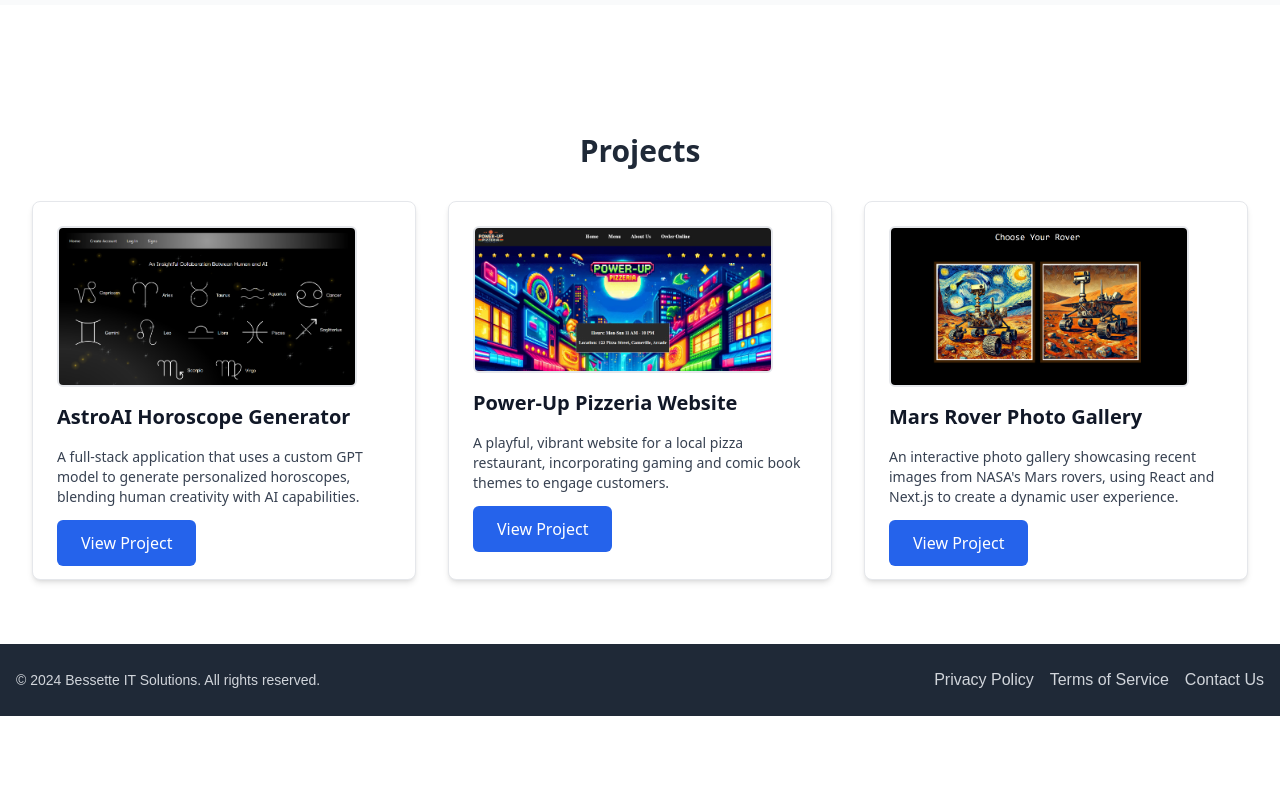
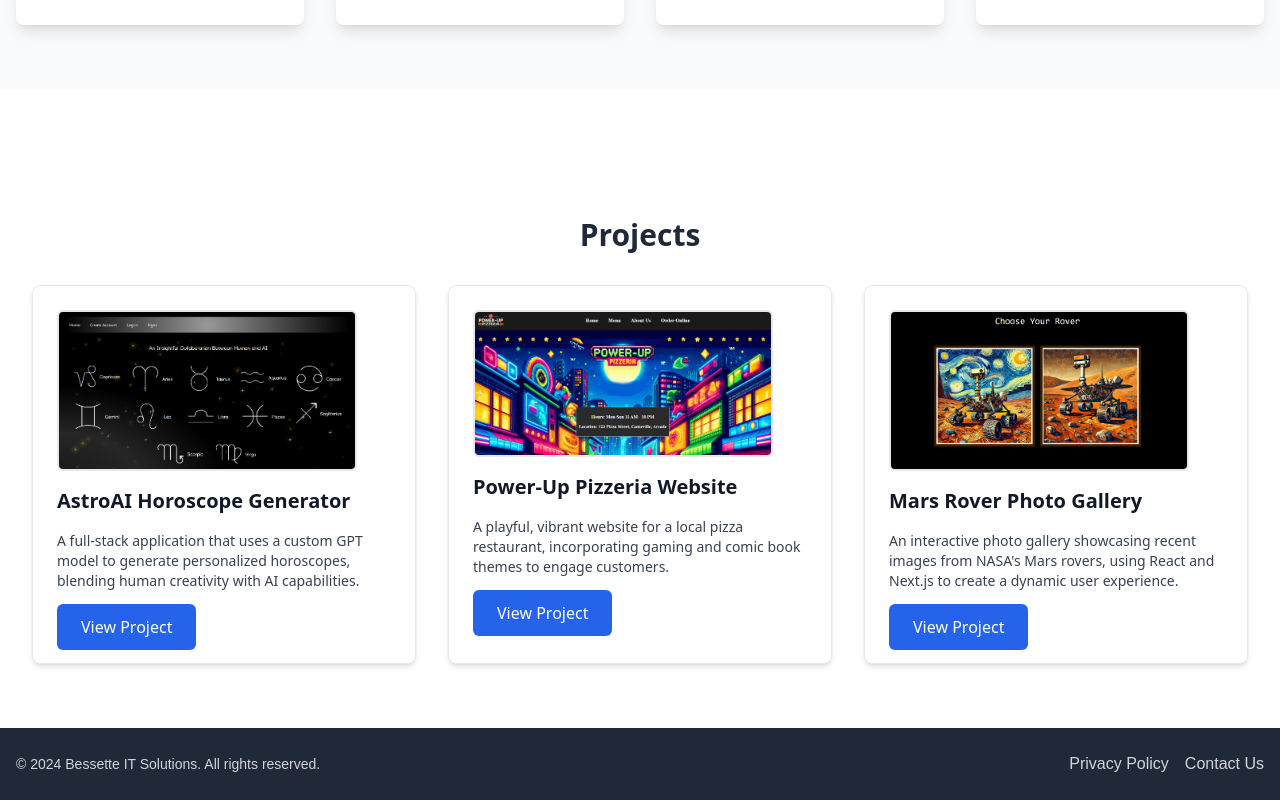
Before and after one commit to Wir3s/it_solutions, a Next.js app: page / in a window 1280 px wide. Shown: the part 1671-2471 px from the top of the page. Before the commit the page ends 2387 px from the top, so only its background shows below. Built offline with nearby package versions, Linux system fonts and the light colour scheme.

Commit message:
Removed ToS and added language to about section

```diff
--- a/components/layout/Footer.tsx
+++ b/components/layout/Footer.tsx
@@ -11,9 +11,6 @@ const Footer = () => {
                     <Link href="/privacy-policy" className="hover:text-white">
                         Privacy Policy
                     </Link>
-                    <Link href="/terms-of-service" className="hover:text-white">
-                        Terms of Service
-                    </Link>
                     <Link href="/contact" className="hover:text-white">
                         Contact Us
                     </Link>
--- a/components/sections/AboutSection.tsx
+++ b/components/sections/AboutSection.tsx
@@ -29,6 +29,8 @@ export default function AboutSection() {
       </h3>
       <p className="text-lg">
       Hello! I&apos;m Andre, an experienced IT professional and web developer dedicated to solving complex challenges and delivering tailored solutions for small businesses. My expertise spans IT support, website design, and personalized tech consulting, ensuring that your unique needs are met with efficiency and creativity.
+      <br /><br />
+      Based in Stillwater, Minnesota, I can provide on-site services to the Twin Cities metro area and remote support to clients worldwide. Whether you need a new website, tech troubleshooting, or a comprehensive IT strategy, I&apos;m here to help you succeed in the digital world.
       </p>
     </section>
   );
```
